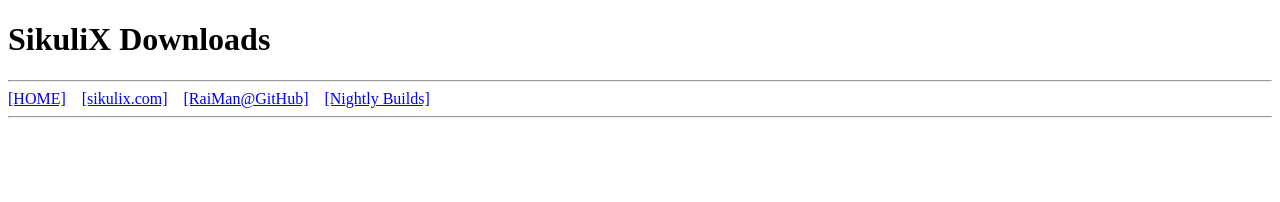
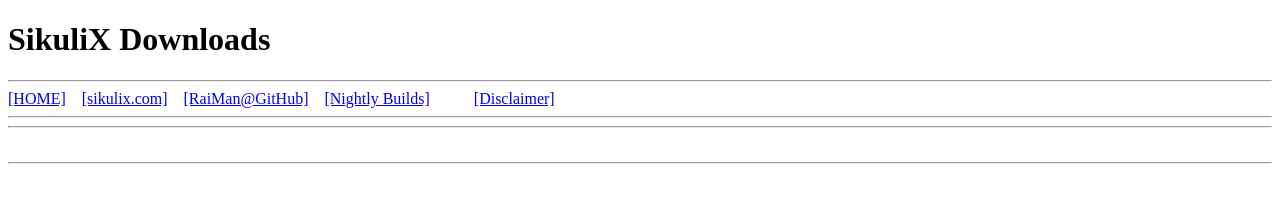
Before and after one commit to RaiMan/RaiMan.github.io, a plain HTML site: page downloads.html in a window 1280 px wide. Drawn offline with Linux system fonts and the light colour scheme.

Commit message:
revised for 2.0.0

```diff
--- a/downloads.html
+++ b/downloads.html
@@ -13,5 +13,9 @@ SikuliX Downloads
     <a href="http://sikulix.com", target="_blank">[sikulix.com]</a>&nbsp;&nbsp;&nbsp;
     <a href="https://github.com/RaiMan", target="_blank">[RaiMan@GitHub]</a>&nbsp;&nbsp;&nbsp;
     <a href="https://raiman.github.io/nightly.html">[Nightly Builds]</a>&nbsp;&nbsp;&nbsp;
+    &nbsp;&nbsp;&nbsp;&nbsp;&nbsp;&nbsp;
+    <a href="http://www.sikulix.com/disclaimer/", target="_blank">[Disclaimer]</a>
+    <br><hr>
+    <hr><br>
     <hr>
 </body>
```
Also changed, not shown: index.html (+2 -1 lines), nightly.html (+4 -0 lines).
